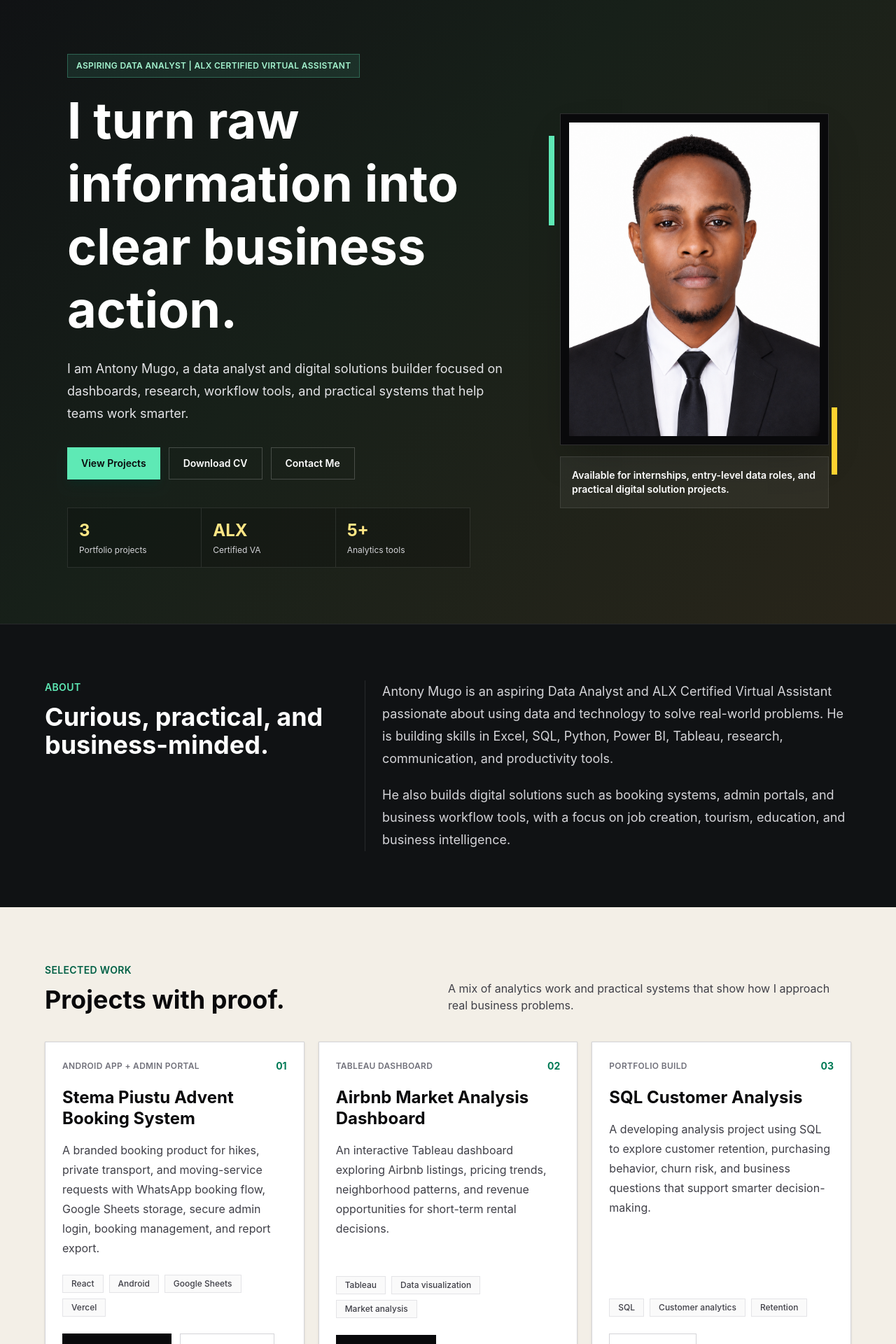
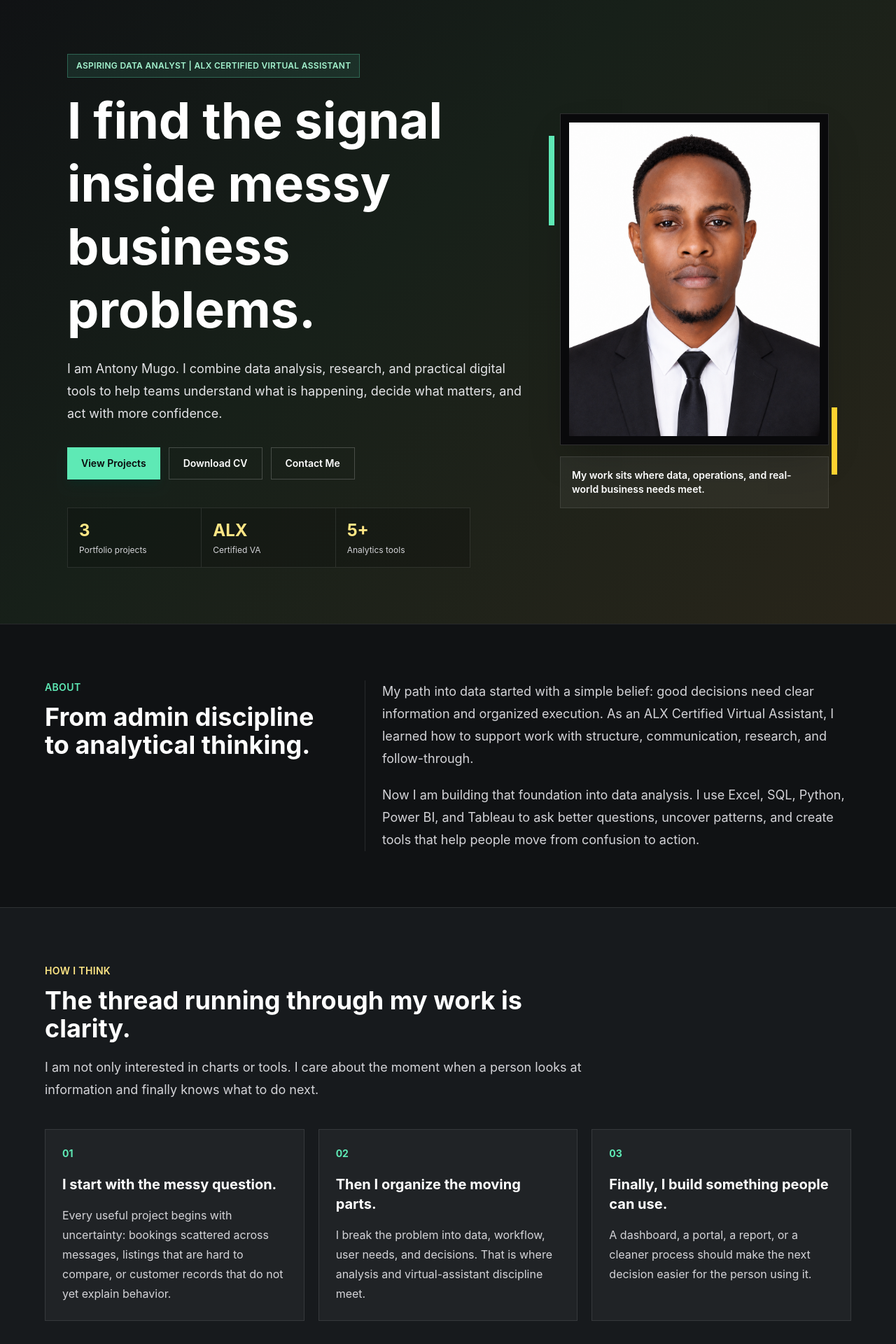
Before and after one commit to Antony10-cloud/my-portfolio, a React (Vite) app: page / in a window 1280 px wide. Shown: the part 80-2000 px from the top of the page at 70% size. Built offline with nearby package versions, Linux system fonts and the light colour scheme.

Commit message:
Strengthen portfolio story

```diff
--- a/src/App.jsx
+++ b/src/App.jsx
@@ -5,7 +5,9 @@ const projects = [
     title: "Stema Piustu Advent Booking System",
     label: "Android app + admin portal",
     summary:
-      "A branded booking product for hikes, private transport, and moving-service requests with WhatsApp booking flow, Google Sheets storage, secure admin login, booking management, and report export.",
+      "A travel and logistics business needed a cleaner way to receive bookings, manage requests, and keep records without losing speed. I turned that problem into a branded customer app and a live admin portal.",
+    outcome:
+      "The result is a practical workflow for hike bookings, private transport, moving-service quotes, WhatsApp handoff, Google Sheets storage, secure admin login, booking management, and report export.",
     tags: ["React", "Android", "Google Sheets", "Vercel"],
     links: [
       {
@@ -24,7 +26,9 @@ const projects = [
     title: "Airbnb Market Analysis Dashboard",
     label: "Tableau dashboard",
     summary:
-      "An interactive Tableau dashboard exploring Airbnb listings, pricing trends, neighborhood patterns, and revenue opportunities for short-term rental decisions.",
+      "Short-term rental data can feel noisy until the right questions are asked. I explored Airbnb listings through pricing, location, and revenue signals to make the market easier to understand.",
+    outcome:
+      "The dashboard helps viewers compare trends, spot revenue opportunities, and move from scattered listings to clearer investment or hosting decisions.",
     tags: ["Tableau", "Data visualization", "Market analysis"],
     links: [
       {
@@ -38,7 +42,9 @@ const projects = [
     title: "SQL Customer Analysis",
     label: "Portfolio build",
     summary:
-      "A developing analysis project using SQL to explore customer retention, purchasing behavior, churn risk, and business questions that support smarter decision-making.",
+      "Customer behavior tells a story before revenue changes show up. This developing SQL project focuses on the patterns behind retention, purchasing behavior, and churn risk.",
+    outcome:
+      "The goal is to turn customer records into business questions leaders can act on: who is staying, who is drifting, and what signals deserve attention.",
     tags: ["SQL", "Customer analytics", "Retention"],
     links: [{ label: "Coming Soon" }],
   },
@@ -63,6 +69,21 @@ const stats = [
   ["3", "Portfolio projects"],
   ["ALX", "Certified VA"],
   ["5+", "Analytics tools"],
+];
+
+const storySteps = [
+  {
+    title: "I start with the messy question.",
+    text: "Every useful project begins with uncertainty: bookings scattered across messages, listings that are hard to compare, or customer records that do not yet explain behavior.",
+  },
+  {
+    title: "Then I organize the moving parts.",
+    text: "I break the problem into data, workflow, user needs, and decisions. That is where analysis and virtual-assistant discipline meet.",
+  },
+  {
+    title: "Finally, I build something people can use.",
+    text: "A dashboard, a portal, a report, or a cleaner process should make the next decision easier for the person using it.",
+  },
 ];
 
 export default function PortfolioWebsite() {
@@ -124,13 +145,13 @@ export default function PortfolioWebsite() {
               </p>
 
               <h1 className="max-w-3xl text-5xl font-bold leading-tight text-white md:text-7xl">
-                I turn raw information into clear business action.
+                I find the signal inside messy business problems.
               </h1>
 
               <p className="mt-6 max-w-2xl text-lg leading-8 text-zinc-200">
-                I am Antony Mugo, a data analyst and digital solutions builder
-                focused on dashboards, research, workflow tools, and practical
-                systems that help teams work smarter.
+                I am Antony Mugo. I combine data analysis, research, and
+                practical digital tools to help teams understand what is
+                happening, decide what matters, and act with more confidence.
               </p>
 
               <div className="mt-8 flex flex-wrap gap-3">
@@ -179,8 +200,8 @@ export default function PortfolioWebsite() {
               </div>
               <div className="mt-4 border border-white/10 bg-white/5 p-4">
                 <p className="text-sm font-semibold text-white">
-                  Available for internships, entry-level data roles, and
-                  practical digital solution projects.
+                  My work sits where data, operations, and real-world business
+                  needs meet.
                 </p>
               </div>
             </div>
@@ -194,23 +215,58 @@ export default function PortfolioWebsite() {
                 About
               </p>
               <h2 className="mt-3 text-4xl font-bold text-white">
-                Curious, practical, and business-minded.
+                From admin discipline to analytical thinking.
               </h2>
             </div>
 
             <div className="border-l border-white/10 pl-6">
               <p className="text-lg leading-8 text-zinc-300">
-                Antony Mugo is an aspiring Data Analyst and ALX Certified
-                Virtual Assistant passionate about using data and technology to
-                solve real-world problems. He is building skills in Excel, SQL,
-                Python, Power BI, Tableau, research, communication, and
-                productivity tools.
+                My path into data started with a simple belief: good decisions
+                need clear information and organized execution. As an ALX
+                Certified Virtual Assistant, I learned how to support work with
+                structure, communication, research, and follow-through.
               </p>
               <p className="mt-5 text-lg leading-8 text-zinc-300">
-                He also builds digital solutions such as booking systems, admin
-                portals, and business workflow tools, with a focus on job
-                creation, tourism, education, and business intelligence.
+                Now I am building that foundation into data analysis. I use
+                Excel, SQL, Python, Power BI, and Tableau to ask better
+                questions, uncover patterns, and create tools that help people
+                move from confusion to action.
               </p>
+            </div>
+          </div>
+        </section>
+
+        <section className="border-y border-white/10 bg-[#171a1d] px-5 py-20 md:px-8">
+          <div className="mx-auto max-w-6xl">
+            <div className="max-w-3xl">
+              <p className="text-sm font-semibold uppercase tracking-wide text-amber-200">
+                How I Think
+              </p>
+              <h2 className="mt-3 text-4xl font-bold">
+                The thread running through my work is clarity.
+              </h2>
+              <p className="mt-5 text-lg leading-8 text-zinc-300">
+                I am not only interested in charts or tools. I care about the
+                moment when a person looks at information and finally knows what
+                to do next.
+              </p>
+            </div>
+
+            <div className="mt-10 grid gap-5 md:grid-cols-3">
+              {storySteps.map((step, index) => (
+                <article
+                  key={step.title}
+                  className="border border-white/10 bg-white/[0.04] p-6"
+                >
+                  <p className="text-sm font-bold text-emerald-300">
+                    0{index + 1}
+                  </p>
+                  <h3 className="mt-5 text-xl font-bold text-white">
+                    {step.title}
+                  </h3>
+                  <p className="mt-4 leading-7 text-zinc-300">{step.text}</p>
+                </article>
+              ))}
             </div>
           </div>
         </section>
@@ -222,11 +278,11 @@ export default function PortfolioWebsite() {
                 <p className="text-sm font-semibold uppercase tracking-wide text-emerald-800">
                   Selected Work
                 </p>
-                <h2 className="mt-3 text-4xl font-bold">Projects with proof.</h2>
+                <h2 className="mt-3 text-4xl font-bold">Projects with a before and after.</h2>
               </div>
               <p className="max-w-xl text-zinc-700">
-                A mix of analytics work and practical systems that show how I
-                approach real business problems.
+                Each project starts with a practical problem and ends with a
+                clearer way to understand, manage, or act on it.
               </p>
             </div>
 
@@ -249,6 +305,9 @@ export default function PortfolioWebsite() {
                       {project.title}
                     </h3>
                     <p className="mt-4 leading-7 text-zinc-700">{project.summary}</p>
+                    <p className="mt-4 border-l-2 border-emerald-500 pl-4 leading-7 text-zinc-800">
+                      {project.outcome}
+                    </p>
                   </div>
 
                   <div>
@@ -302,7 +361,7 @@ export default function PortfolioWebsite() {
             <p className="text-sm font-semibold uppercase tracking-wide text-amber-200">
               Toolkit
             </p>
-            <h2 className="mt-3 text-4xl font-bold">Skills that connect analysis and execution.</h2>
+            <h2 className="mt-3 text-4xl font-bold">Skills that connect thinking and execution.</h2>
 
             <div className="mt-10 grid gap-5 md:grid-cols-3">
               {skillGroups.map((group) => (
@@ -330,13 +389,13 @@ export default function PortfolioWebsite() {
               <p className="text-sm font-semibold uppercase tracking-wide text-sky-200">
                 Elevator Pitch
               </p>
-              <h2 className="mt-3 text-4xl font-bold">A short intro is coming next.</h2>
+              <h2 className="mt-3 text-4xl font-bold">The next chapter: my voice.</h2>
             </div>
             <div className="border border-dashed border-sky-200/30 bg-sky-200/5 p-8">
               <p className="text-lg leading-8 text-zinc-300">
-                This section will feature a short video introducing my
-                background, my skills, and the value I can bring to employers
-                as an aspiring Data Analyst and digital solutions builder.
+                This section will feature a short video explaining where I am
+                coming from, what I am building toward, and why I care about
+                using data to make work clearer, faster, and more useful.
               </p>
             </div>
           </div>
@@ -380,10 +439,11 @@ export default function PortfolioWebsite() {
               <p className="text-sm font-semibold uppercase tracking-wide text-emerald-950/70">
                 Contact
               </p>
-              <h2 className="mt-3 text-4xl font-bold">Let's build something useful.</h2>
+              <h2 className="mt-3 text-4xl font-bold">Bring me a messy problem.</h2>
               <p className="mt-4 max-w-2xl text-lg leading-8 text-zinc-800">
                 I am open to internships, entry-level data analytics roles,
-                digital solution projects, and professional collaborations.
+                digital solution projects, and professional collaborations
+                where clear thinking and reliable execution matter.
               </p>
             </div>
 
```
